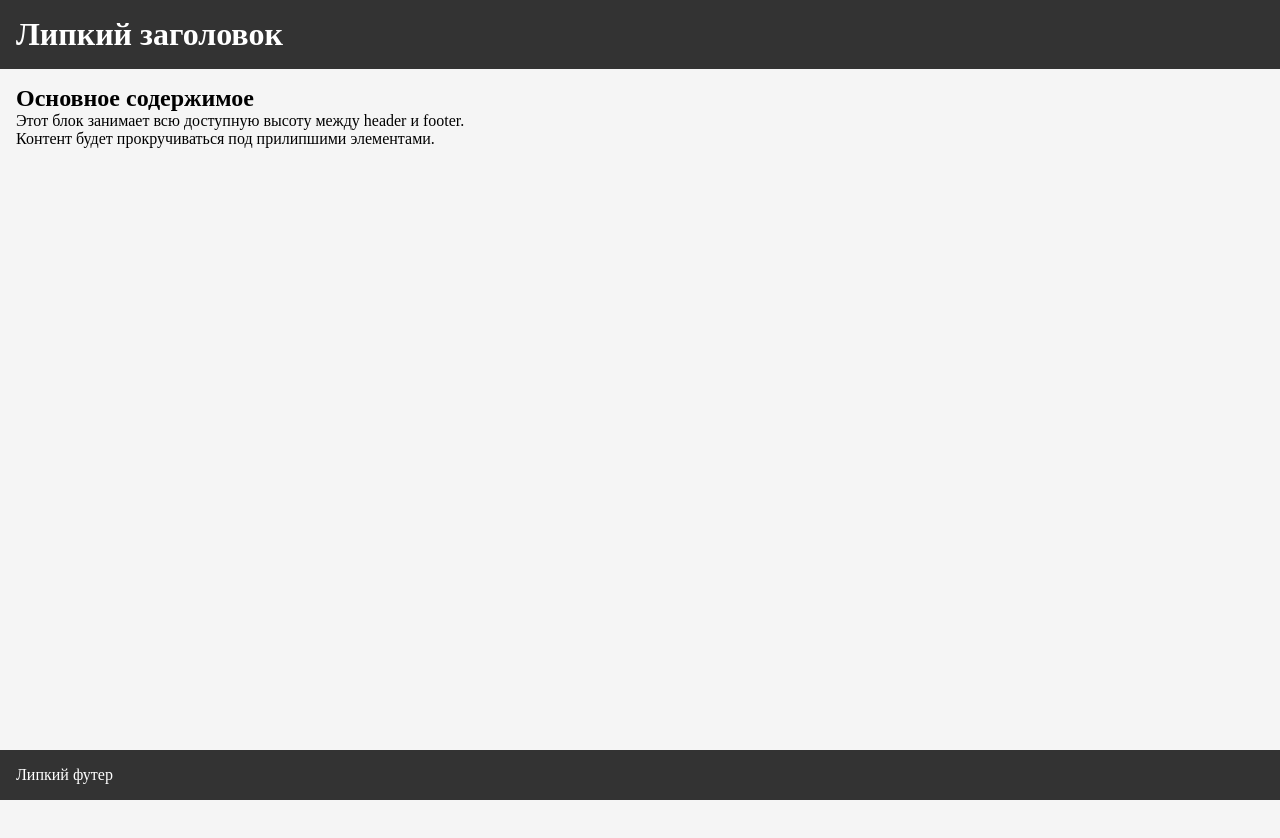
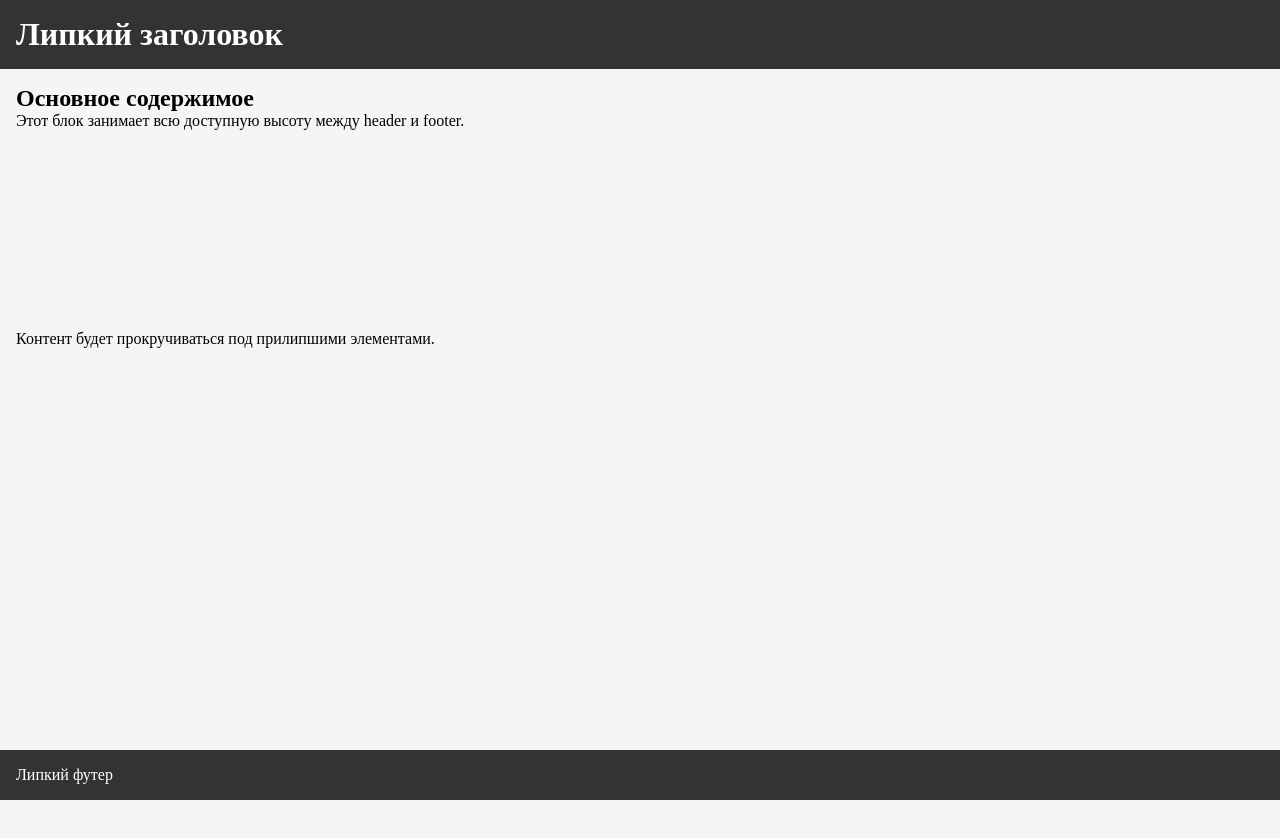
Before and after one commit to dianakhnizova/StudioTeams, a React (Vite) app: page / in a window 1280 px wide. Shown: the top 838 px of the page. Built offline with nearby package versions, Linux system fonts and the light colour scheme.

Commit message:
test: working husky v10+ configuration

```diff
--- a/package.json
+++ b/package.json
@@ -7,6 +7,7 @@
     "dev": "vite",
     "build": "tsc -b && vite build",
     "lint": "eslint .",
+    "lint:fix": "eslint src --ext .js,.jsx,.ts,.tsx --fix",
     "preview": "vite preview",
     "format": "prettier --write ."
   },
--- a/src/App.tsx
+++ b/src/App.tsx
@@ -6,6 +6,7 @@ export const App = () => {
     <Layout>
       <h2>Основное содержимое</h2>
       <p>Этот блок занимает всю доступную высоту между header и footer.</p>
+      <div style={{ height: '200px' }}></div>
       <p>Контент будет прокручиваться под прилипшими элементами.</p>
       <div style={{ height: '2000px' }}></div>
     </Layout>
```
